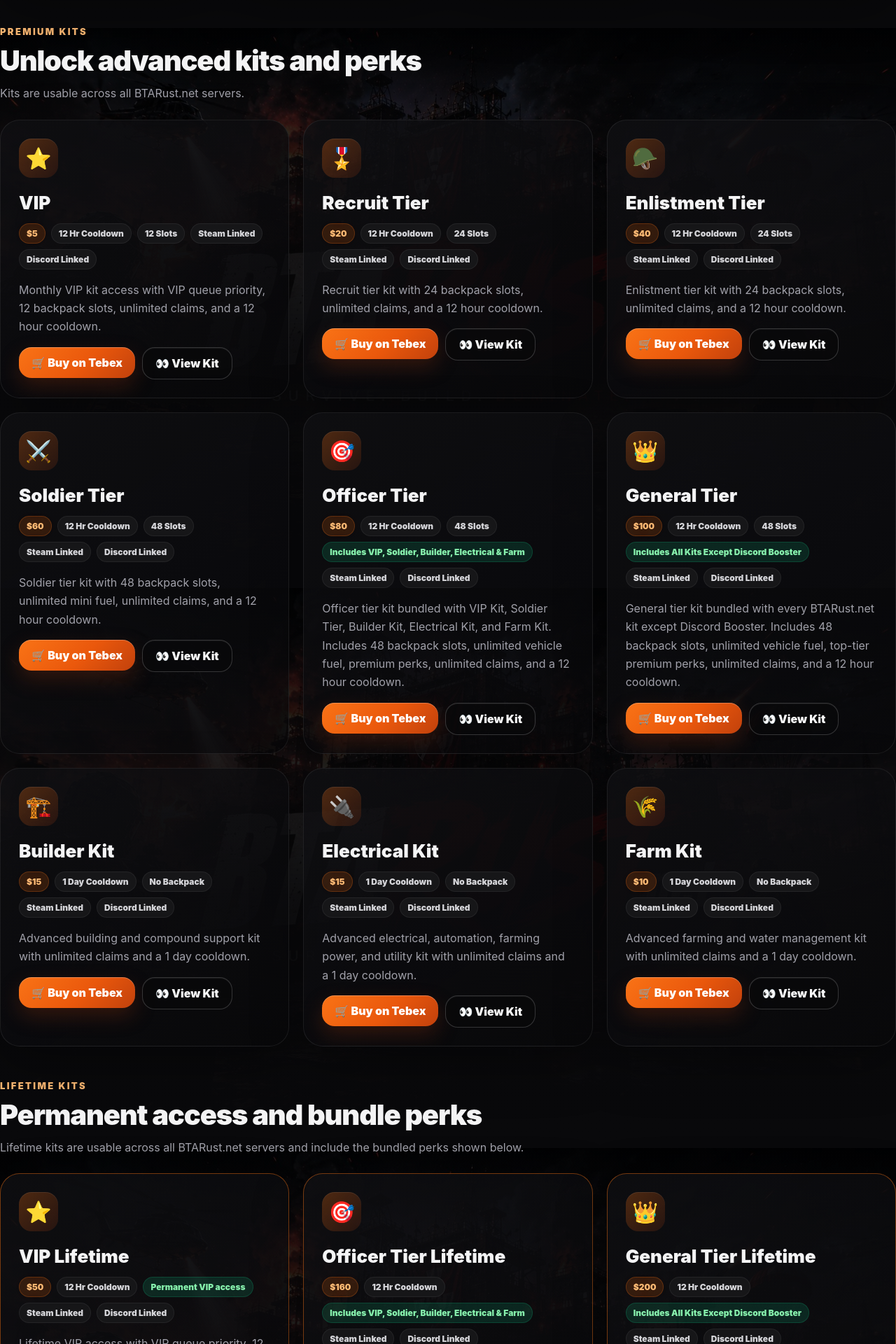
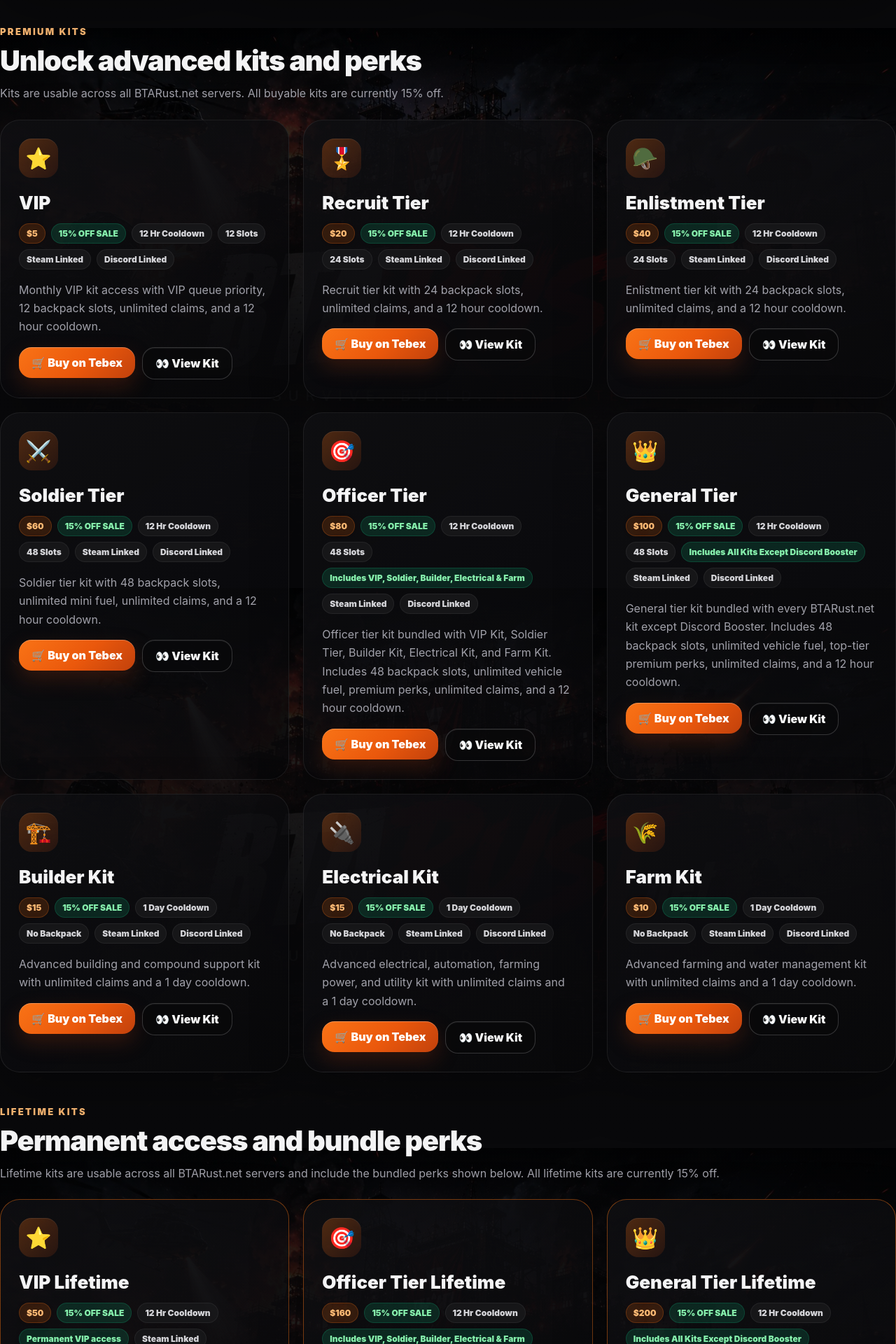
Before and after one commit to skroger1734-cyber/BTARust.net, a Next.js app: page / in a window 1280 px wide. Shown: the part 3960-5880 px from the top of the page at 70% size. Built offline with nearby package versions, Linux system fonts and the light colour scheme.

Commit message:
Add 15% OFF SALE to premium and lifetime kits
Added sale information for premium and lifetime kits, indicating a 15% discount on all kits.

```diff
--- a/app/page.jsx
+++ b/app/page.jsx
@@ -291,15 +291,15 @@
 ];
 
 const premiumKits = [
-  { icon: "⭐", title: "VIP", price: "$5", cooldown: "12 Hr", backpack: "12 Slots", packageUrl: "https://btarustnet.tebex.io/package/7439458" },
-  { icon: "🎖️", title: "Recruit Tier", price: "$20", cooldown: "12 Hr", backpack: "24 Slots", packageUrl: "https://btarustnet.tebex.io/package/7439462" },
-  { icon: "🪖", title: "Enlistment Tier", price: "$40", cooldown: "12 Hr", backpack: "24 Slots", packageUrl: "https://btarustnet.tebex.io/package/7439464" },
-  { icon: "⚔️", title: "Soldier Tier", price: "$60", cooldown: "12 Hr", backpack: "48 Slots", packageUrl: "https://btarustnet.tebex.io/package/7439466" },
-  { icon: "🎯", title: "Officer Tier", price: "$80", cooldown: "12 Hr", backpack: "48 Slots", bundle: "Includes VIP, Soldier, Builder, Electrical & Farm", packageUrl: "https://btarustnet.tebex.io/package/7439468" },
-  { icon: "👑", title: "General Tier", price: "$100", cooldown: "12 Hr", backpack: "48 Slots", bundle: "Includes All Kits Except Discord Booster", packageUrl: "https://btarustnet.tebex.io/package/7439470" },
-  { icon: "🏗️", title: "Builder Kit", price: "$15", cooldown: "1 Day", backpack: "No Backpack", packageUrl: "https://btarustnet.tebex.io/package/7470119" },
-  { icon: "🔌", title: "Electrical Kit", price: "$15", cooldown: "1 Day", backpack: "No Backpack", packageUrl: "https://btarustnet.tebex.io/package/7439479" },
-  { icon: "🌾", title: "Farm Kit", price: "$10", cooldown: "1 Day", backpack: "No Backpack", packageUrl: "https://btarustnet.tebex.io/package/7439480" }
+  { icon: "⭐", title: "VIP", price: "$5", sale: "15% OFF SALE", cooldown: "12 Hr", backpack: "12 Slots", packageUrl: "https://btarustnet.tebex.io/package/7439458" },
+  { icon: "🎖️", title: "Recruit Tier", price: "$20", sale: "15% OFF SALE", cooldown: "12 Hr", backpack: "24 Slots", packageUrl: "https://btarustnet.tebex.io/package/7439462" },
+  { icon: "🪖", title: "Enlistment Tier", price: "$40", sale: "15% OFF SALE", cooldown: "12 Hr", backpack: "24 Slots", packageUrl: "https://btarustnet.tebex.io/package/7439464" },
+  { icon: "⚔️", title: "Soldier Tier", price: "$60", sale: "15% OFF SALE", cooldown: "12 Hr", backpack: "48 Slots", packageUrl: "https://btarustnet.tebex.io/package/7439466" },
+  { icon: "🎯", title: "Officer Tier", price: "$80", sale: "15% OFF SALE", cooldown: "12 Hr", backpack: "48 Slots", bundle: "Includes VIP, Soldier, Builder, Electrical & Farm", packageUrl: "https://btarustnet.tebex.io/package/7439468" },
+  { icon: "👑", title: "General Tier", price: "$100", sale: "15% OFF SALE", cooldown: "12 Hr", backpack: "48 Slots", bundle: "Includes All Kits Except Discord Booster", packageUrl: "https://btarustnet.tebex.io/package/7439470" },
+  { icon: "🏗️", title: "Builder Kit", price: "$15", sale: "15% OFF SALE", cooldown: "1 Day", backpack: "No Backpack", packageUrl: "https://btarustnet.tebex.io/package/7470119" },
+  { icon: "🔌", title: "Electrical Kit", price: "$15", sale: "15% OFF SALE", cooldown: "1 Day", backpack: "No Backpack", packageUrl: "https://btarustnet.tebex.io/package/7439479" },
+  { icon: "🌾", title: "Farm Kit", price: "$10", sale: "15% OFF SALE", cooldown: "1 Day", backpack: "No Backpack", packageUrl: "https://btarustnet.tebex.io/package/7439480" }
 ];
 
 const lifetimeKits = [
@@ -307,6 +307,7 @@
     icon: "⭐",
     title: "VIP Lifetime",
     price: "$50",
+    sale: "15% OFF SALE",
     cooldown: "12 Hr",
     backpack: "12 Slots",
     bundle: "Permanent VIP access",
@@ -316,6 +317,7 @@
     icon: "🎯",
     title: "Officer Tier Lifetime",
     price: "$160",
+    sale: "15% OFF SALE",
     cooldown: "12 Hr",
     backpack: "48 Slots",
     bundle: "Includes VIP, Soldier, Builder, Electrical & Farm",
@@ -325,6 +327,7 @@
     icon: "👑",
     title: "General Tier Lifetime",
     price: "$200",
+    sale: "15% OFF SALE",
     cooldown: "12 Hr",
     backpack: "48 Slots",
     bundle: "Includes All Kits Except Discord Booster",
@@ -760,7 +763,7 @@
           <p className="eyebrow" style={{ marginTop: 48 }}>Premium Kits</p>
           <h2 className="h2">Unlock advanced kits and perks</h2>
           <p className="muted" style={{ marginTop: 12, marginBottom: 0 }}>
-            Kits are usable across all BTARust.net servers.
+            Kits are usable across all BTARust.net servers. All buyable kits are currently 15% off.
           </p>
           <div className="grid grid3" style={{ marginTop: 24 }}>
             {premiumKits.map((kit) => (
@@ -769,6 +772,7 @@
                 <h3 className="kitTitle">{kit.title}</h3>
                 <div className="badges">
                   <Badge tone="orange">{kit.price}</Badge>
+                  {kit.sale && <Badge tone="green">{kit.sale}</Badge>}
                   <Badge>{kit.cooldown} Cooldown</Badge>
                   <Badge>{kit.backpack}</Badge>
                   {kit.bundle && <Badge tone="green">{kit.bundle}</Badge>}
@@ -787,7 +791,7 @@
           <p className="eyebrow" style={{ marginTop: 48 }}>Lifetime Kits</p>
           <h2 className="h2">Permanent access and bundle perks</h2>
           <p className="muted" style={{ marginTop: 12, marginBottom: 0 }}>
-            Lifetime kits are usable across all BTARust.net servers and include the bundled perks shown below.
+            Lifetime kits are usable across all BTARust.net servers and include the bundled perks shown below. All lifetime kits are currently 15% off.
           </p>
           <div className="grid grid3" style={{ marginTop: 24 }}>
             {lifetimeKits.map((kit) => (
@@ -796,6 +800,7 @@
                 <h3 className="kitTitle">{kit.title}</h3>
                 <div className="badges">
                   <Badge tone="orange">{kit.price}</Badge>
+                  {kit.sale && <Badge tone="green">{kit.sale}</Badge>}
                   <Badge>{kit.cooldown} Cooldown</Badge>
                   <Badge tone="green">{kit.bundle}</Badge>
                   <Badge>Steam Linked</Badge>
```
